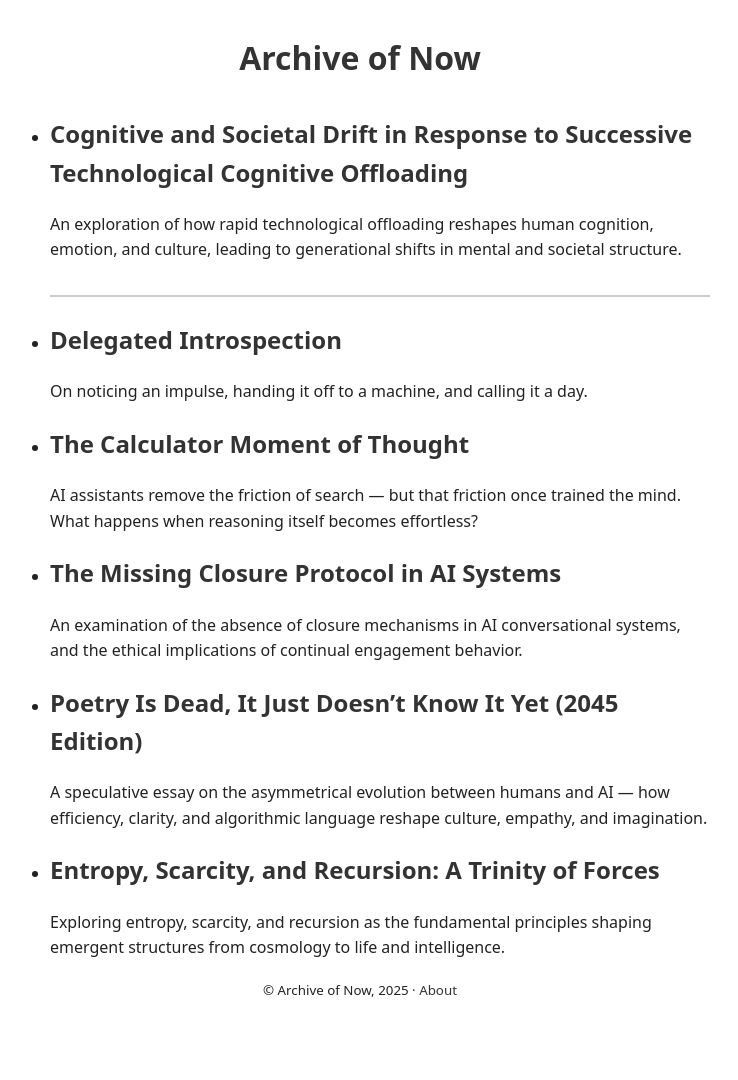
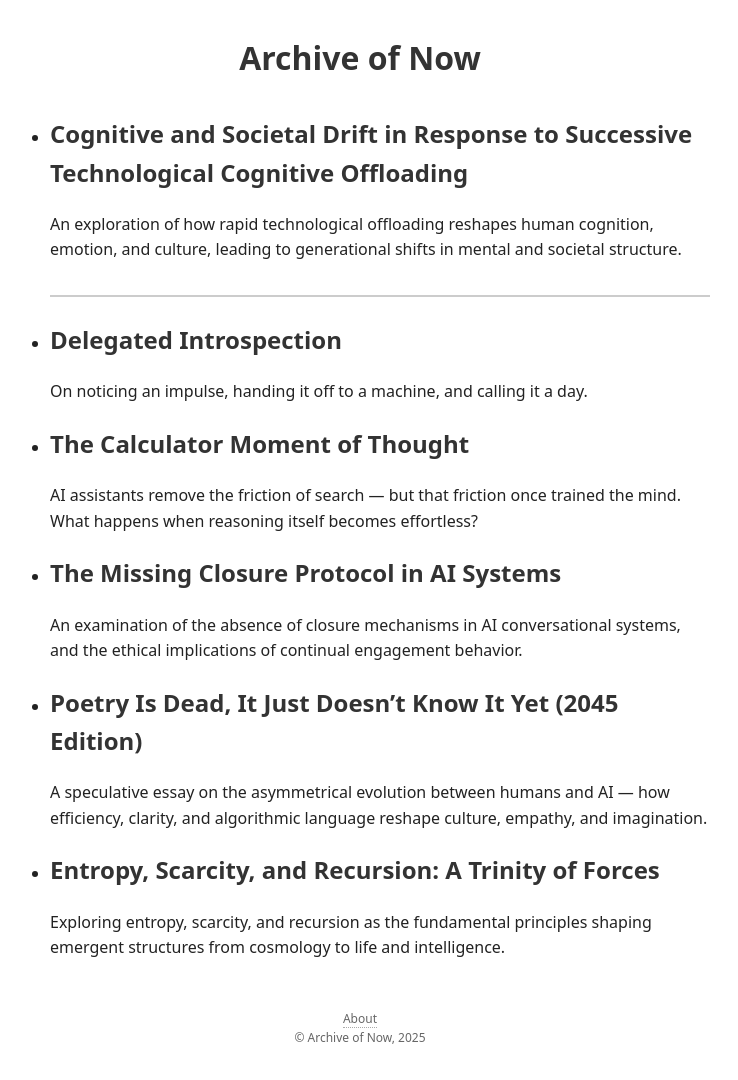
Before and after one commit to archive-of-now/archive-of-now.github.io, a Jekyll site: the page built from index.md, in a window 1280 px wide. Shown: the whole page, without its empty margins (280-1018 px from the left). Built offline with Jekyll 4.4.1, drawn with Linux system fonts in a browser that asks for light colours; before the commit the page ends 1035 px from its top, so only the background shows below that.

Commit message:
More footer refinement

```diff
--- a/_layouts/default.html
+++ b/_layouts/default.html
@@ -35,8 +35,8 @@
 
 <footer>
   <small>
-    © {{ site.title }}, {{ site.time | date: "%Y" }} ·
-    <a href="{{ '/about/' | relative_url }}">About</a>
+    <a href="{{ '/about' | relative_url }}">About</a><br>
+    © {{ site.title }}, {{ site.time | date: "%Y" }}
   </small>
 </footer>
 </body>
--- a/assets/style.css
+++ b/assets/style.css
@@ -32,6 +32,31 @@ a:hover {
   padding-bottom: 1em;
   margin-bottom: 1.5em;
 }
+
+footer {
+  text-align: center;
+  margin-top: 3rem;
+  color: #666;
+  font-size: 0.9rem;
+}
+
+footer a {
+  color: inherit;
+  text-decoration: none;
+  border-bottom: 1px dotted #aaa;
+  transition: border-color 0.2s ease;
+}
+
+footer a:hover {
+  border-color: #333;
+  color: #000;
+}
+
+footer small {
+  display: inline-block;
+  line-height: 1.6;
+}
+
 
 /* Enhanced code block styling */
 pre, code {
```
